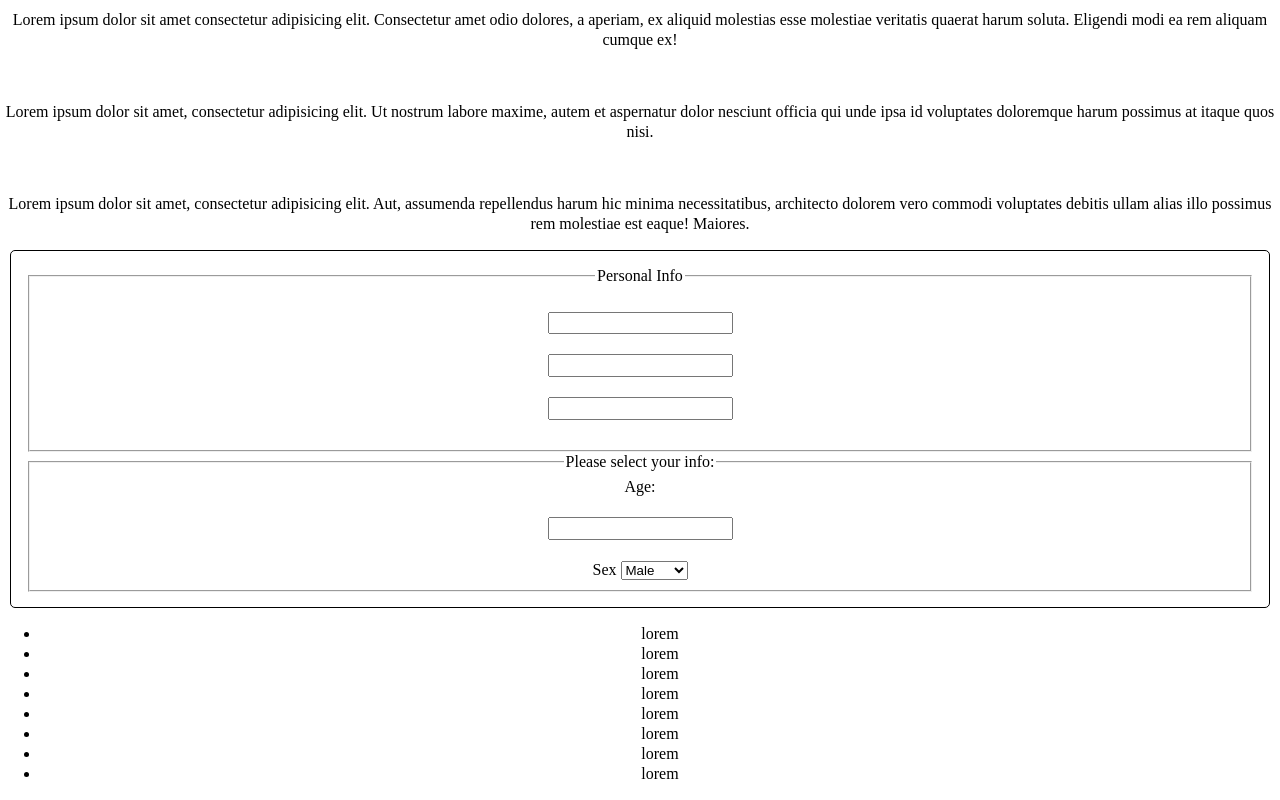
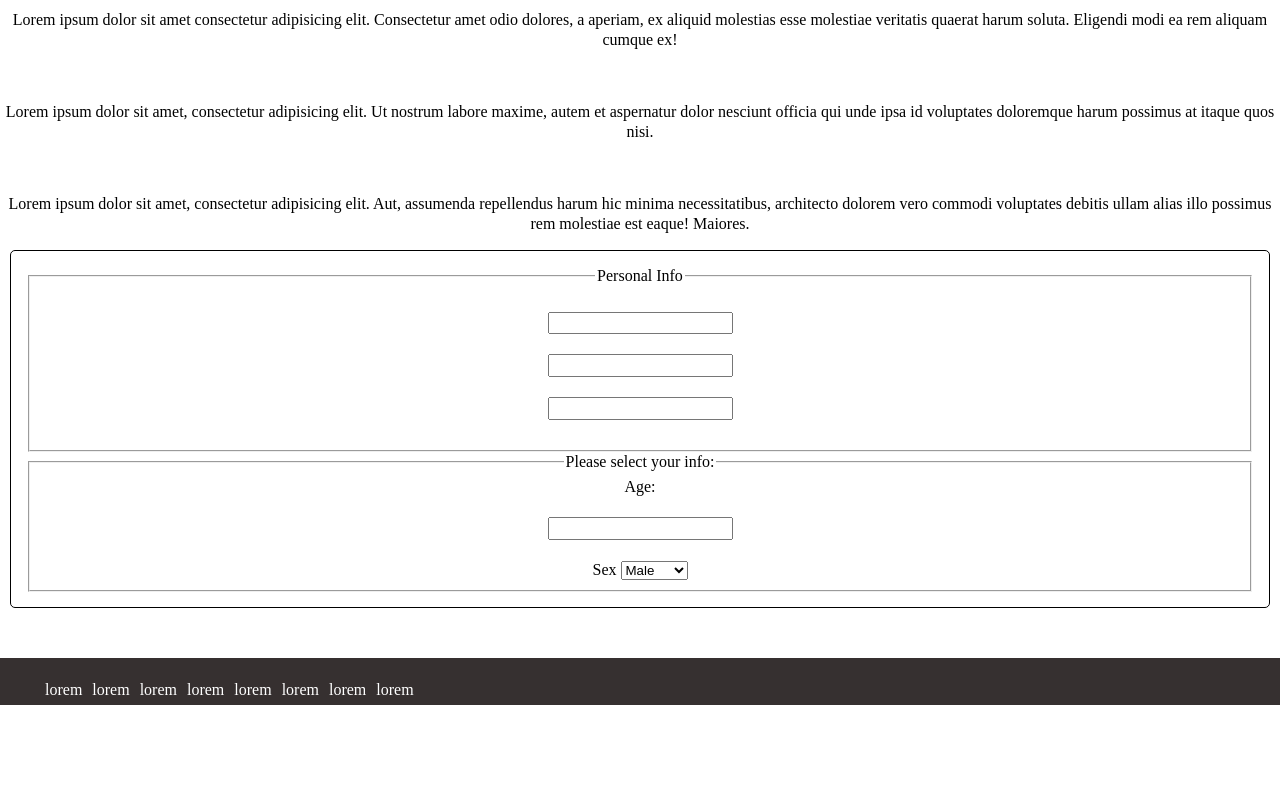
Before and after one commit to David4bay/VSCode, a plain HTML site: page Practice Site.html in a window 1280 px wide. Shown: the part 1097-1897 px from the top of the page. After the commit the page ends 1818 px from the top, so only its background shows below. Drawn offline with Linux system fonts and the light colour scheme.

Commit message:
Further styles added.

```diff
--- a/Practice Site.html
+++ b/Practice Site.html
@@ -148,17 +148,17 @@
             </section>
             <footer class="container">
                 <nav class="footer-nav">
-                    <ul>
-                        <li class="footer-items">
+                    <ul class="footer-contain">
+                        <li class="footer-items left">
                             lorem
                         </li>
-                        <li class="footer-items">
+                        <li class="footer-items left">
                             lorem
                         </li>
-                        <li class="footer-items">
+                        <li class="footer-items left">
                             lorem
                         </li>
-                        <li class="footer-items">
+                        <li class="footer-items left">
                             lorem
                         </li>
                         <li class="footer-items">
--- a/stylesz.css
+++ b/stylesz.css
@@ -58,3 +58,26 @@ input {
 input.user {
 
 }
+
+footer.container {
+    border-top: 0.5px solid hsla(0, 5%, 20%, 1);
+    margin-top: 50px;
+    background-color: hsla(0, 5%, 20%, 1);
+    color: white;
+}
+
+ul.footer-contain {
+    display: flex;
+    flex-direction: row;
+}
+
+li.footer-items {
+    list-style: none;
+    padding: 5px;
+
+}
+
+li.footer-items.left {
+    float: left;
+    flex-direction: row;
+}
```
